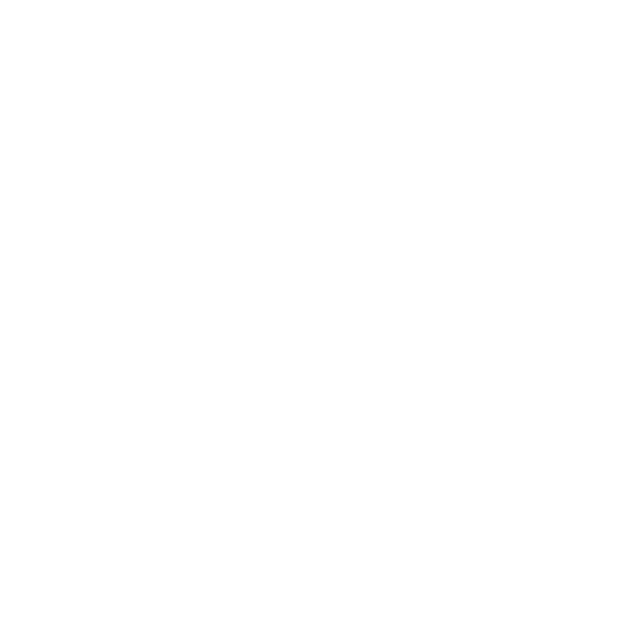
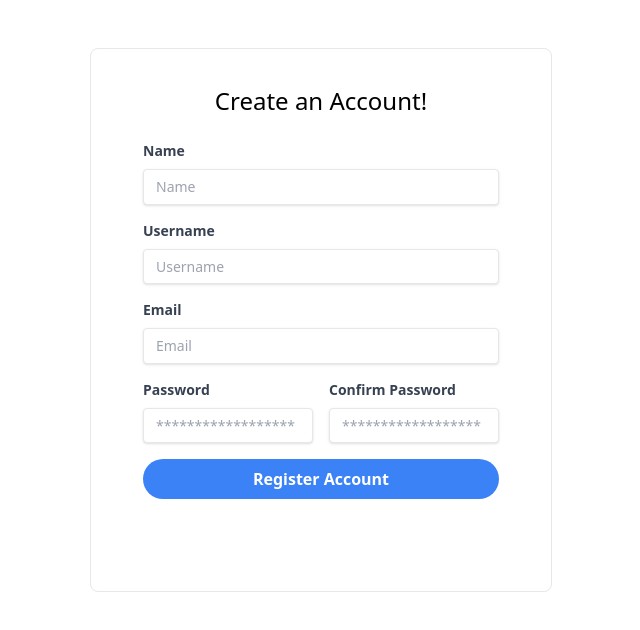
Before and after one commit to altaskur/devaton-quita-edicion-grupo-uno-Front, an Angular app: page /register in a window 1280 px wide. Shown: the top 630 px of the page, without its empty margins (319-959 px from the left). Built offline with nearby package versions, Linux system fonts and the light colour scheme.

Commit message:
feat: register ui interface

```diff
--- a/src/app/app.component.html
+++ b/src/app/app.component.html
@@ -0,0 +1 @@
+<app-register></app-register>
--- a/src/app/app.module.ts
+++ b/src/app/app.module.ts
@@ -2,10 +2,11 @@ import { NgModule } from '@angular/core';
 import { BrowserModule } from '@angular/platform-browser';
 
 import { AppComponent } from './app.component';
+import { RegisterComponent } from './pages/register/register.component';
 
 @NgModule({
   declarations: [AppComponent],
-  imports: [BrowserModule],
+  imports: [BrowserModule, RegisterComponent],
   providers: [],
   bootstrap: [AppComponent],
 })
--- /dev/null
+++ b/src/app/pages/register/register.component.html
@@ -0,0 +1,103 @@
+<div class="container mx-auto">
+  <!-- Create a taildwind register form -->
+
+  <div class="flex justify-center px-6 my-12">
+    <!-- Row -->
+    <div class="w-full xl:w-3/4 lg:w-11/12 flex justify-center">
+      <!-- Col -->
+      <div class="w-full lg:w-1/2 bg-white p-5 rounded-lg border">
+        <h3 class="pt-4 text-2xl text-center">Create an Account!</h3>
+        <form class="px-8 pt-6 pb-8 mb-4 bg-white rounded" method="POST">
+          <div class="mb-4">
+            <label
+              class="block mb-2 text-sm font-bold text-gray-700"
+              for="username">
+              Name
+            </label>
+            <input
+              class="w-full px-3 py-2 text-sm leading-tight text-gray-700 border rounded shadow appearance-none focus:outline-none focus:shadow-outline"
+              id="name"
+              type="text"
+              placeholder="Name"
+              name="name"
+              required
+              autocomplete="name"
+              autofocus />
+          </div>
+
+          <div class="mb-4">
+            <label
+              class="block mb-2 text-sm font-bold text-gray-700"
+              for="username">
+              Username
+            </label>
+            <input
+              class="w-full px-3 py-2 text-sm leading-tight text-gray-700 border rounded shadow appearance-none focus:outline-none focus:shadow-outline"
+              id="username"
+              type="text"
+              placeholder="Username"
+              name="username"
+              required
+              autocomplete="username"
+              autofocus />
+          </div>
+          <div class="mb-4">
+            <label
+              class="block mb-2 text-sm font-bold text-gray-700"
+              for="email">
+              Email
+            </label>
+            <input
+              class="w-full px-3 py-2 text-sm leading-tight text-gray-700 border rounded shadow appearance-none focus:outline-none focus:shadow-outline"
+              id="email"
+              type="email"
+              placeholder="Email"
+              name="email"
+              required
+              autocomplete="email" />
+          </div>
+          <div class="mb-4 md:flex md justify-between">
+            <div class="mb-4 md:mr-2 md:mb-0">
+              <label
+                class="block mb-2 text-sm font-bold text-gray-700"
+                for="password">
+                Password
+              </label>
+              <input
+                class="w-full px-3 py-2 text-sm leading-tight text-gray-700 border rounded shadow appearance-none focus:outline-none focus:shadow-outline"
+                id="password"
+                type="password"
+                placeholder="******************"
+                name="password"
+                required
+                autocomplete="new-password" />
+            </div>
+
+            <div class="md:ml-2">
+              <label
+                class="block mb-2 text-sm font-bold text-gray-700"
+                for="c_password">
+                Confirm Password
+              </label>
+              <input
+                class="w-full px-3 py-2 text-sm leading-tight text-gray-700 border rounded shadow appearance-none focus:outline-none focus:shadow-outline"
+                id="c_password"
+                type="password"
+                placeholder="******************"
+                name="c_password"
+                required
+                autocomplete="new-password" />
+            </div>
+          </div>
+          <div class="mb-6 text-center">
+            <button
+              class="w-full px-4 py-2 font-bold text-white bg-blue-500 rounded-full hover:bg-blue-700 focus:outline-none focus:shadow-outline"
+              type="submit">
+              Register Account
+            </button>
+          </div>
+        </form>
+      </div>
+    </div>
+  </div>
+</div>
```
Also changed, not shown: src/app/pages/register/register.component.ts (added, +11 -0 lines), src/app/pages/register/register.component.css (added), 1 other file (tests, documents, lock files or other folders).
